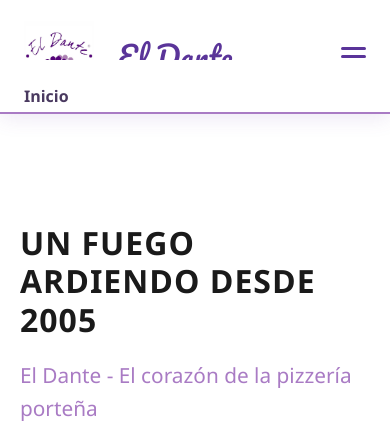
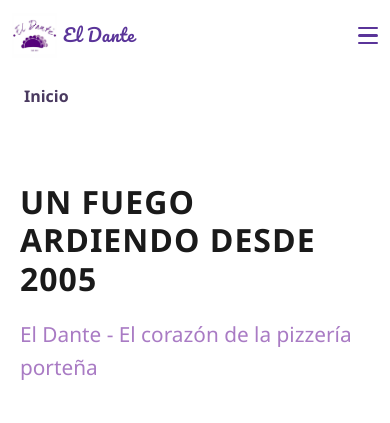
Before and after one commit to QuiteShyyy/El-D-Landing, a website: page index.html in a window 390 px wide. Shown: the top 423 px of the page. Drawn offline with Linux system fonts and the light colour scheme.

Commit message:
Fix navbar header mobile responsiveness - reduce logo and padding sizes

```diff
--- a/styles/navbar.css
+++ b/styles/navbar.css
@@ -116,6 +116,22 @@
    ============================================ */
 
 @media (max-width: 768px) {
+    .navbar__container {
+        padding: var(--spacing-xs) var(--spacing-sm);
+    }
+
+    .navbar__logo {
+        gap: var(--spacing-sm);
+    }
+
+    .navbar__logo-image {
+        height: 50px;
+    }
+
+    .navbar__logo-text {
+        font-size: 1.3rem;
+    }
+
     .navbar__menu {
         position: absolute;
         top: 60px;
@@ -143,3 +159,26 @@
         display: none;
     }
 }
+
+@media (max-width: 480px) {
+    .navbar__container {
+        padding: 8px 12px;
+    }
+
+    .navbar__logo {
+        gap: 6px;
+    }
+
+    .navbar__logo-image {
+        height: 45px;
+    }
+
+    .navbar__logo-text {
+        font-size: 1.1rem;
+    }
+
+    .navbar__toggle span {
+        width: 20px;
+        height: 2.5px;
+    }
+}
```
